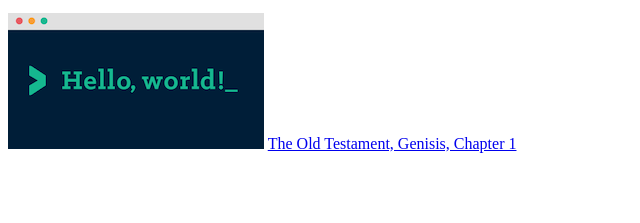
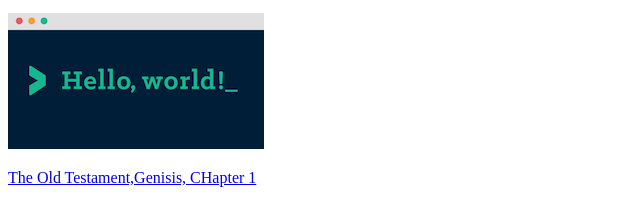
Before and after one commit to Zacharyf-431/ICS2O-Unit1-02-HTML-hello_world, a plain HTML site: page index.html in a window 1280 px wide. Shown: the part 101-324 px from the top of the page, without its empty margins (0-640 px from the left). Drawn offline with Linux system fonts and the light colour scheme.

Commit message:
Genisis addon

```diff
--- a/index.html
+++ b/index.html
@@ -10,7 +10,9 @@
   <h1>Hello, World! Webpage</h1>
   <p>Hello World</p>
   <img src="./images/hello_world.png" alt="Hello, World!">
-  <a href="./Images/genesis-1-1-2.jpeg">The Old Testament, Genisis, Chapter 1</a>
+  <p>
+    <a href="./genisis.html">The Old Testament,Genisis, CHapter 1</a>
+  </p>
 </body>
 
 </html>
```
